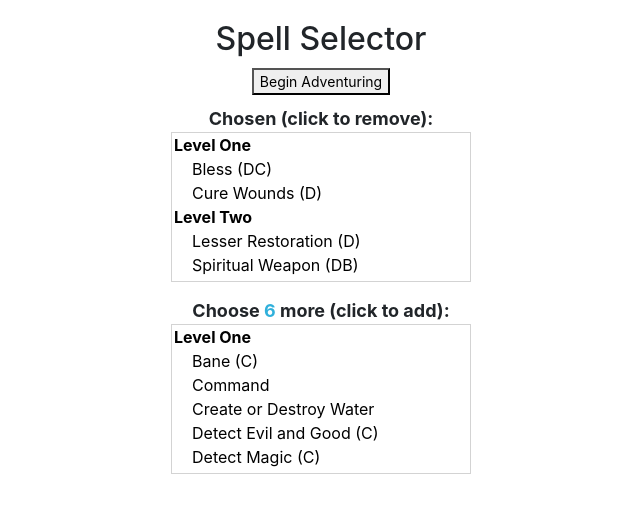
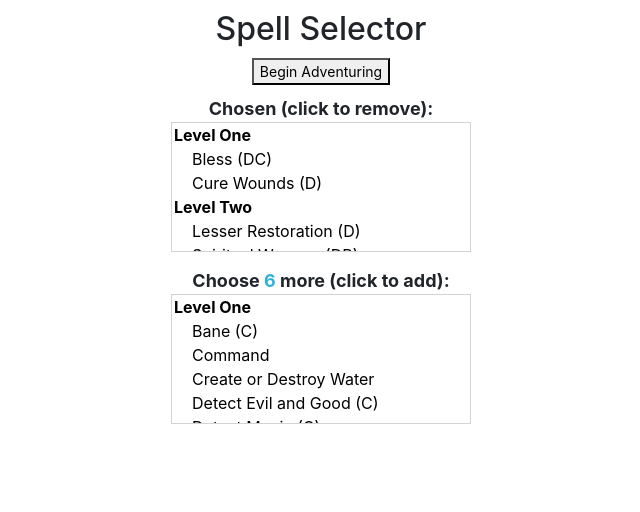
Before and after one commit to ethanvernon/spell_selector, a React (Create React App) app: page / in a window 1280 px wide. Both pictures are taken after a click on the button "Prepare now". Shown: the top 512 px of the page, without its empty margins (319-959 px from the left). Built offline with nearby package versions, Linux system fonts and the light colour scheme.

Commit message:
Styling changes

```diff
--- a/src/App.css
+++ b/src/App.css
@@ -1,6 +1,5 @@
 .App {
   text-align: center;
-  padding:10px;
 }
 
 .App-logo {
@@ -31,3 +30,10 @@
     transform: rotate(360deg);
   }
 }
+
+
+@media(max-height:800px){
+   .App{
+     margin-top:10px;
+    }
+}
--- a/src/Chosen.js
+++ b/src/Chosen.js
@@ -18,7 +18,7 @@ export class Chosen extends Component {
 						<b>Level One</b>
 						{this.props.chosenOne.map((val, i) => this.props.selectMaker(val, i, 'chosen'))}
 
-						{this.props.chosenTwo.length > 0 &&
+						{this.props.level > 2 &&
 							<div>
 							<b>Level Two</b>
 							{this.props.chosenTwo.map((val, i) => this.props.selectMaker(val, i, 'chosen'))}
--- a/src/LevelChooser.js
+++ b/src/LevelChooser.js
@@ -17,9 +17,8 @@ export class LevelChooser extends Component {
 
 		return (
 			<div className={this.props.hide} style={{marginLeft:'auto', marginRight:'auto', marginBottom:10}}>
-				<div className='col-xs' style={{fontSize:16, fontWeight:'bold'}}>Cleric level:</div>
+				<div style={{fontSize:16, fontWeight:'bold'}}>Cleric level:</div>
 				<input
-					className='col-xs'
 					style={{textAlign:'center', marginLeft:'auto', marginRight:'auto', width:75}}
 		        	id="clericLevel"
 		        	type="number"
--- a/src/Parent.js
+++ b/src/Parent.js
@@ -356,6 +356,7 @@ export class Parent extends Component {
 					hide = {this.state.chooseScreenHide}
 					chosenOne = {this.state.choseFirst}
 					chosenTwo = {this.state.choseSecond}
+					level = {this.state.clericLevel}
 					domain={this.state.domainSpells}
 					bonus={this.state.bonusAction}
 					conc={this.state.concSpell}
--- a/src/WisModChooser.js
+++ b/src/WisModChooser.js
@@ -18,9 +18,8 @@ export class WisModChooser extends Component {
 		return (
 			<div className={this.props.hide} style={{marginLeft:'auto', marginRight:'auto'}}>
 
-				<div className='col-xs' style={{fontSize:16, fontWeight:'bold'}}>Wisdom modifier:</div>
+				<div style={{fontSize:16, fontWeight:'bold'}}>Wisdom modifier:</div>
 				<input
-					className='col-xs'
 					style={{textAlign:'center', marginLeft:'auto', marginRight:'auto', width:75}}
 		        	id="wisMod"
 		        	type="number"
--- a/src/index.css
+++ b/src/index.css
@@ -13,7 +13,6 @@ body {
   align-items: center;
   font-size: calc(10px + 2vmin);
   color: black;
-  padding: 10px;
 }
 
 code {
@@ -24,7 +23,7 @@ code {
 .my-custom-select {
 	padding-left:2px;
 	width:300px;
-	height:150px;
+	height:130px;
 	overflow-y:scroll;
 	overflow-x:hidden;
 	text-align:left;
@@ -70,10 +69,6 @@ code {
 	text-align:right;
 }
 
-input[type=number]::-webkit-inner-spin-button {
-    opacity: 1
-}
-
 .center {
 	text-align:center;
 	margin-left: auto;
```
